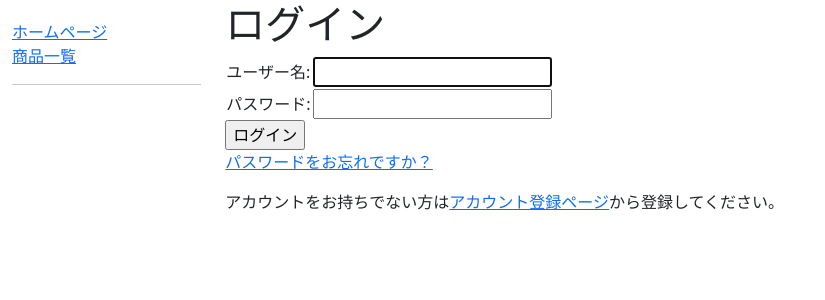
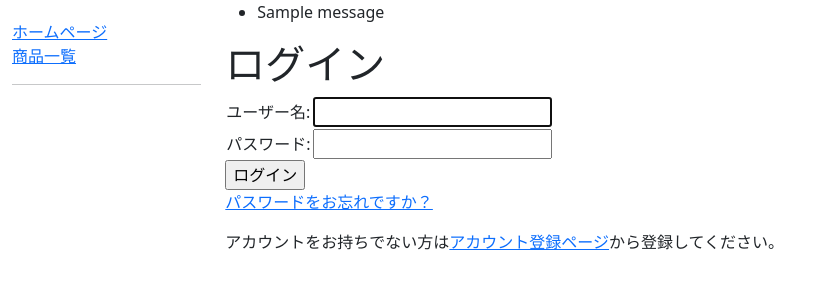
Before and after one commit to charlieterle/django-ecommerce, a Django app: page /accounts/login/ in a window 1280 px wide. Shown: the top 300 px of the page, without its empty margins (0-825 px from the left). Run offline with Django 4.2, Linux system fonts and the light colour scheme; tables that the repository leaves empty hold one stand-in row (values such as "Sample post"); one stand-in notice (Sample message) is shown.

Commit message:
アカウント登録successmessageをテンプレートに追加

```diff
--- a/catalog/models.py
+++ b/catalog/models.py
@@ -42,6 +42,12 @@
         verbose_name="売り手",
     )
 
+    created_at = models.DateTimeField(
+        default=now,
+        verbose_name='作成日時',
+        null=False,
+    )
+
     price = models.PositiveBigIntegerField(default=0, verbose_name="値段")  # JPY(円)で表します
 
     SALE_STATUS = (
--- a/catalog/views.py
+++ b/catalog/views.py
@@ -77,4 +77,4 @@
     form_class = CustomUserCreationForm
     template_name = 'registration/signup.html'
     success_url = reverse_lazy('login')
-    success_message = '会員登録が成功しました。'
+    success_message = '会員登録が成功しました。ログインしてください。'
--- a/templates/registration/login.html
+++ b/templates/registration/login.html
@@ -9,6 +9,18 @@
     {% if user.is_authenticated %}
       <p>このアカウントはこのページにアクセスできません。アクセス権限のあるアカウントを使用してください。</p>
     {% endif %}
+  {% endif %}
+
+  {% if messages %}
+    <ul class="messages">
+      {% for message in messages %}
+        {% if message.tags %}
+          <li class="{{ message.tags }}">{{ message }}</li>
+        {% else %}
+          <li>{{ message }}</li>
+        {% endif %}
+      {% endfor %}
+    </ul>
   {% endif %}
 
   <h1>ログイン</h1>
```
Also changed, not shown: catalog/migrations/0015_product_created_at_alter_product_status.py (added).
